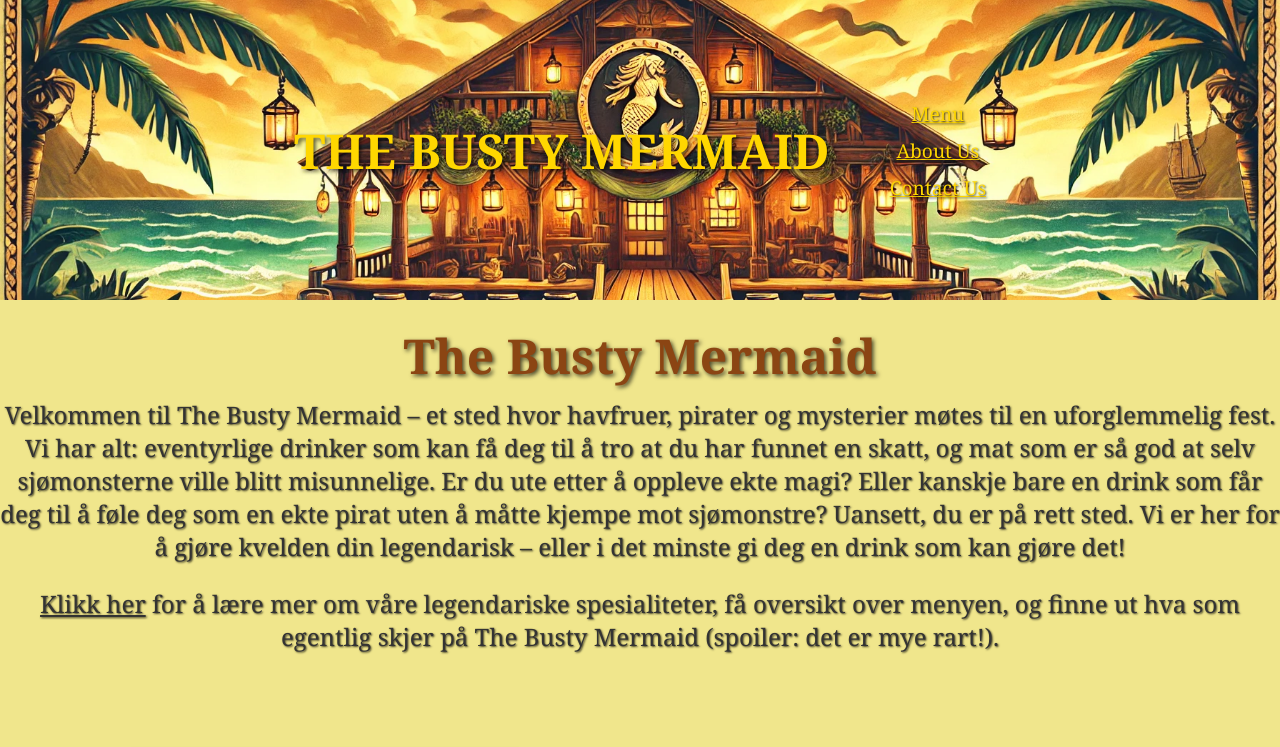
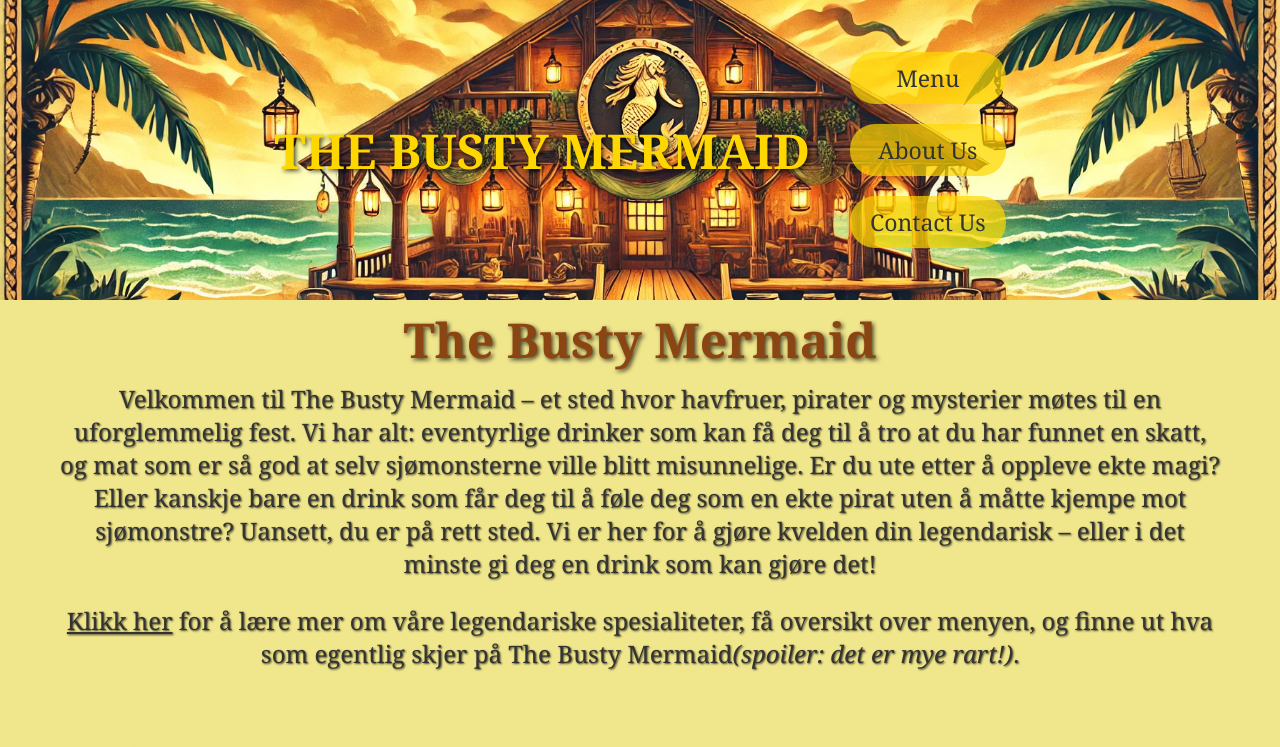
Before and after one commit to Marcus-Kodehode/TheBustyMermaid, a plain HTML site: page index.html in a window 1280 px wide. Shown: the top 747 px of the page. Drawn offline with Linux system fonts and the light colour scheme.

Commit message:
After comments fix

```diff
--- a/index.html
+++ b/index.html
@@ -17,14 +17,13 @@
             <div class="header-content">
                 <h1>THE BUSTY MERMAID</h1>
                 <div class="info">
-                    <!-- Navigasjonslenker for meny, om oss, og kontaktinformasjon -->
-                    <p><a href="ourmenu.html">Menu</a></p>
-                    <p><a href="aboutus.html">About Us</a></p>
-                    <p><a href="contactus.html">Contact Us</a></p>
+                    <!-- Navigasjonsknapper -->
+                    <a href="ourmenu.html" class="nav-btn">Menu</a>
+                    <a href="aboutus.html" class="nav-btn">About Us</a>
+                    <a href="contactus.html" class="nav-btn">Contact Us</a>
                 </div>
             </div>
         </header>
-
         <!-- Hero-seksjonen som introduserer baren -->
         <section class="hero">
             <div class="hero-text">
@@ -36,7 +35,7 @@
                     Uansett, du er på rett sted. Vi er her for å gjøre kvelden din legendarisk – eller i det minste gi deg en drink som kan gjøre det!</p>
                 <!-- Lenke til mer informasjon -->
                 <p><a href="more-info.html">Klikk her</a> for å lære mer om våre legendariske spesialiteter, få oversikt over menyen,
-                    og finne ut hva som egentlig skjer på The Busty Mermaid (spoiler: det er mye rart!).
+                    og finne ut hva som egentlig skjer på The Busty Mermaid<em>(spoiler: det er mye rart!)</em>.
                 </p>
             </div>
         </section>
--- a/styles.css
+++ b/styles.css
@@ -5,58 +5,73 @@ body {
     font-family: 'Georgia', 'Times New Roman', Times, serif; /* Bruker en serif font for all tekst */
 }
 
+/* Header */
 header {
-    display: flex; /* Bruker flexbox for å plassere elementene horisontalt */
-    justify-content: center; /* Plasserer innholdet sentrert i headeren */
-    align-items: center; /* Sentrerer innholdet vertikalt */
-    position: relative; /* Sørger for at bildet og teksten er riktig plassert */
-    width: 100%; /* Full bredde på headeren */
-    height: 300px; /* Setter høyden på headeren */
+    display: flex;
+    justify-content: center;
+    align-items: center;
+    position: relative;
+    width: 100%;
+    height: 300px;
 }
 
 header img {
-    width: 100%; /* Sørger for at bildet dekker hele bredden */
-    height: 100%; /* Sørger for at høyden på bildet tilpasses */
-    object-fit: cover; /* Fyller headeren uten å forvrenge bildet */
-    display: block; /* Fjerner eventuelle mellomrom under bildet */
+    width: 100%;
+    height: 100%;
+    object-fit: cover;
+    display: block;
 }
 
 .header-content {
-    display: flex; /* Bruker flexbox for å plassere h1 og info horisontalt */
-    justify-content: center; /* Plasserer innholdet i midten horisontalt */
-    align-items: center; /* Sentrerer innholdet vertikalt */
-    position: absolute; /* Plasserer div-en relativt til headeren */
-    width: 80%; /* Gir bredden en fleksibel størrelse på 80% */
-    text-align: center; /* Sørger for at teksten i .header-content er sentrert */
+    display: flex;
+    justify-content: center;
+    align-items: center;
+    position: absolute;
+    top: 50%;
+    left: 50%;
+    transform: translate(-50%, -50%);
+    text-align: center;
+    width: 80%;
 }
 
 header h1 {
-    margin-right: 40px; /* Litt mellomrom mellom h1 og paragrafene */
-    color: #FFD700; /* Endrer tekstfargen til gull for god kontrast */
-    font-size: 3em; /* Juster størrelsen på teksten etter behov */
-    font-weight: bold; /* Gir teksten en fet stil */
-    text-shadow: 2px 2px 4px rgba(0, 0, 0, 0.7); /* Legger til skygge for bedre lesbarhet */
-    font-family: Georgia, 'Times New Roman', Times, serif; /* Bruker en klassisk serif font */
+    margin-right: 20px;
+    color: #FFD700;
+    font-size: 3em;
+    font-weight: bold;
+    text-shadow: 2px 2px 4px rgba(0, 0, 0, 0.7);
+    font-family: Georgia, 'Times New Roman', Times, serif;
 }
 
+/* Info container for navigasjon og knapper */
 .info {
-    display: flex; /* Bruker flexbox for å plassere paragrafene horisontalt */
-    flex-direction: column; /* Plasserer paragrafene vertikalt */
-    color: #FFD700; /* Gullfarge på teksten */
-    font-size: 1.2em; /* Justerer fontstørrelsen på paragrafene */
-    margin-left: 20px; /* Gir litt plass mellom teksten og paragrafene */
-    text-align: center; /* Sentraliserer teksten */
+    display: flex;
+    flex-direction: column;
+    color: #FFD700;
+    font-size: 1.2em;
+    margin-left: 20px;
 }
 
-.info p {
-    margin: 5px 0; /* Litt mellomrom mellom paragrafene */
-    text-shadow: 1px 1px 2px rgba(0, 0, 0, 0.7); /* Legger til skygge for bedre kontrast */
+/* Knapper i headeren */
+.nav-btn {
+    display: inline-block;
+    padding: 10px 20px; /* Gir knappene litt plass */
+    background-color: rgba(255, 215, 0, 0.7); /* Lys bakgrunn med litt gjennomsiktighet */
+    color: #333333; /* Hvit tekstfarge */
+    font-family: Georgia, 'Times New Roman', Times, serif;
+    font-size: 1.2em;
+    text-decoration: none; /* Fjerner underlinje fra lenkene */
+    border-radius: 25px; /* Runde kanter for en mykere stil */
+    margin: 10px 0; /* Litt mellomrom mellom knappene */
+    transition: background-color 0.3s ease, transform 0.2s ease; /* Legger til en overgangseffekt */
 }
 
-a {
-    color: #FFD700; /* Gullfarge på lenkene */
-    font-family: Georgia, 'Times New Roman', Times, serif; /* Bruker en klassisk serif font */
+/* Hover-effekt på knappene */
+.nav-btn:hover {
+    background-color: rgba(255, 215, 0, 1); /* Mørkere bakgrunn ved hover */
+    transform: scale(1.1); /* Liten forstørrelse på knappene ved hover */
 }
+
 
 /* Flexbox for side-boksene */
 .side-boks-container {
@@ -91,7 +106,7 @@ a {
 
 .side-boks li {
     padding: 10px; /* Litt padding rundt hvert listeelement */
-    border-bottom: 1px solid #ddd; /* Tynn linje mellom elementene */
+    border-bottom: 1px solid black; /* Tynn linje mellom elementene */
     font-size: 1.1em; /* Justerer tekststørrelsen */
     color: #333333; /* Farge på teksten */
     text-align: center; /* Sentrerer innholdet i listen */
@@ -102,39 +117,40 @@ a {
     color: white; /* Endrer tekstfargen på hover */
     cursor: pointer; /* Endrer muspekeren på hover */
 }
-
 /* Hero Section */
 .hero {
-    /* background-image: url('images/TheBustyMermaidBar1.jpg'); Barens bakgrunnsbilde (utkommentert for nå) */
     background-size: cover; /* Sørger for at bakgrunnsbildet dekker hele hero-seksjonen */
-    background-position: center; /* Plasserer bakgrunnsbildet sentrert */
-    height: 400px; /* Setter høyden på hero-seksjonen til 400px */
-    display: flex; /* Bruker flexbox for å organisere innholdet */
-    justify-content: center; /* Sentrerer innholdet horisontalt */
-    align-items: center; /* Sentrerer innholdet vertikalt */
-    color: #FFD700; /* Gullfarge på teksten for god kontrast mot bakgrunnen */
-    text-align: center; /* Sentraliserer teksten */
+    background-position: center; /* Plasserer bakgrunnsbildet i midten av hero-seksjonen */
+    height: 400px; /* Setter høyden på hero-seksjonen */
+    display: flex; /* Bruker flexbox for å plassere innholdet horisontalt */
+    justify-content: center; /* Sentrerer innholdet horisontalt i hero-seksjonen */
+    align-items: center; /* Sentrerer innholdet vertikalt i hero-seksjonen */
+    color: #FFD700; /* Setter tekstfargen til gull for god kontrast mot bakgrunnen */
+    text-align: center; /* Sentraliserer teksten i hero-seksjonen */
+    padding:0 60px; /* Legger til 20px padding på venstre og høyre side av hero-seksjonen */
+    /* Padding på venstre og høyre side for å hindre at teksten kommer for nær kanten på skjermen */
 }
 
 .hero-text h1 {
-    font-size: 3em; /* Setter størrelsen på overskriften til 3em */
-    margin: 0; /* Fjerner marginen rundt overskriften */
-    text-shadow: 2px 2px 4px rgba(0, 0, 0, 0.7); /* Legger til en skygge for å gjøre teksten mer lesbar */
-    color: #8B4513; /* Setter fargen på overskriften til mørk brun */
-    font-family: Georgia, 'Times New Roman', Times, serif; /* Bruker en serif font for en klassisk stil */
+    font-size: 3em; /* Setter fontstørrelsen på overskriften til 3em */
+    margin: 0; /* Fjerner standard margin rundt overskriften */
+    text-shadow: 2px 2px 4px rgba(0, 0, 0, 0.7); /* Legger til skygge på teksten for bedre lesbarhet */
+    color: #8B4513; /* Sett fargen på overskriften til mørk brun */
+    font-family: Georgia, 'Times New Roman', Times, serif; /* Bruker en klassisk serif font for overskriften */
 }
 
 .hero-text p {
-    font-size: 1.5em; /* Setter størrelsen på beskrivelsen til 1.5em */
-    margin-top: 10px; /* Litt mellomrom mellom overskriften og beskrivelsen */
+    font-size: 1.5em; /* Setter fontstørrelsen på beskrivelsen til 1.5em */
+    margin-top: 10px; /* Litt margin mellom overskriften og beskrivelsen */
     text-shadow: 1px 1px 2px rgba(0, 0, 0, 0.7); /* Legger til skygge på beskrivelsen for bedre lesbarhet */
     color: #333333; /* Setter fargen på teksten til mørk grå for god kontrast */
     font-family: Georgia, 'Times New Roman', Times, serif; /* Bruker samme serif font som overskriften */
 }
 
 .hero-text a {
-    color: #333333; /* Setter fargen på lenken til mørk grå */
+    color: #333333; /* Setter fargen på lenkene til mørk grå */
 }
+
 
 /* Dreamweaver's Delight Section */
 .special-drink {
@@ -174,22 +190,23 @@ a {
 
 /* Footer */
 footer {
-    background-color: #4CAF50; /* Mørk bakgrunnsfarge for footeren */
-    color: #fff; /* Hvit tekstfarge for kontrast mot den mørke bakgrunnen */
-    padding: 20px 0; /* Padding på toppen og bunnen av footeren for å gi litt rom rundt innholdet */
-    width: 100%; /* Footeren tar opp hele bredden av skjermen */
+    background-color: #4CAF50; /* Mørk bakgrunnsfarge */
+    color: #fff; /* Hvit tekstfarge */
+    padding: 40px 0; /* Padding på toppen og bunnen av footeren */
+    width: 100%; /* Full bredde */
+    margin-top: 50px; /* Legger til 50px margin over footeren for å lage mer plass mellom footer og main */
 }
 
-/* Container for footerinnholdet */
 .footer-container {
     display: flex; /* Bruker flexbox for å organisere innholdet horisontalt */
-    justify-content: space-between; /* Plasserer innholdet på venstre og høyre side med plass imellom */
-    align-items: center; /* Sentrerer innholdet vertikalt i foten */
-    max-width: 1200px; /* Maksimal bredde på footeren (begrenset for å unngå at den blir for bred på store skjermer) */
+    justify-content: space-between; /* Plasserer innholdet på venstre og høyre side */
+    align-items: center; /* Sentrerer innholdet vertikalt */
+    max-width: 1200px; /* Maksimal bredde på footeren */
     width: 100%; /* Sørger for at footeren tar opp hele skjermens bredde opp til max-width */
-    margin: 0 auto; /* Sentrerer footeren horisontalt på skjermen */
-    padding: 0 20px; /* Litt padding på venstre og høyre side for å gi innholdet litt luft */
+    margin: 0 auto; /* Sentrerer footeren horisontalt */
+    padding: 0 20px; /* Gir litt padding på venstre og høyre side */
 }
+
 
 /* Venstre seksjon av footeren (kontaktinformasjon) */
 .footer-left {
```
